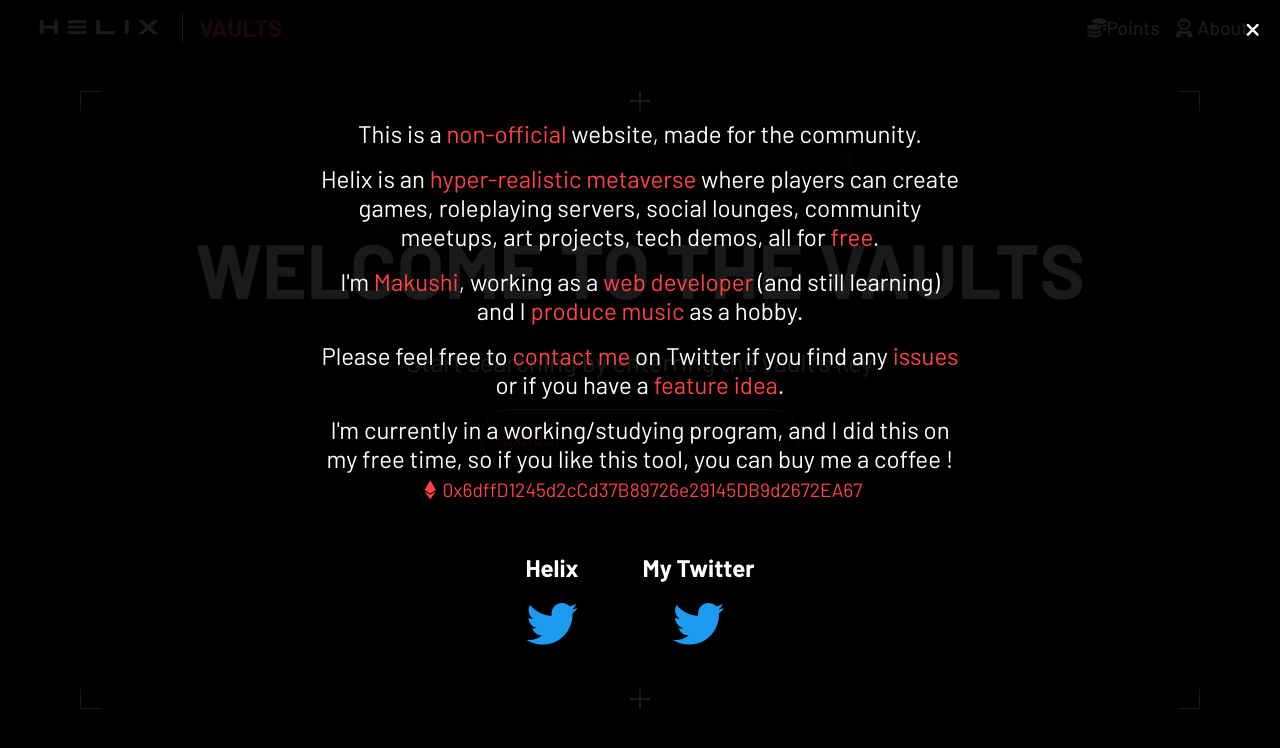
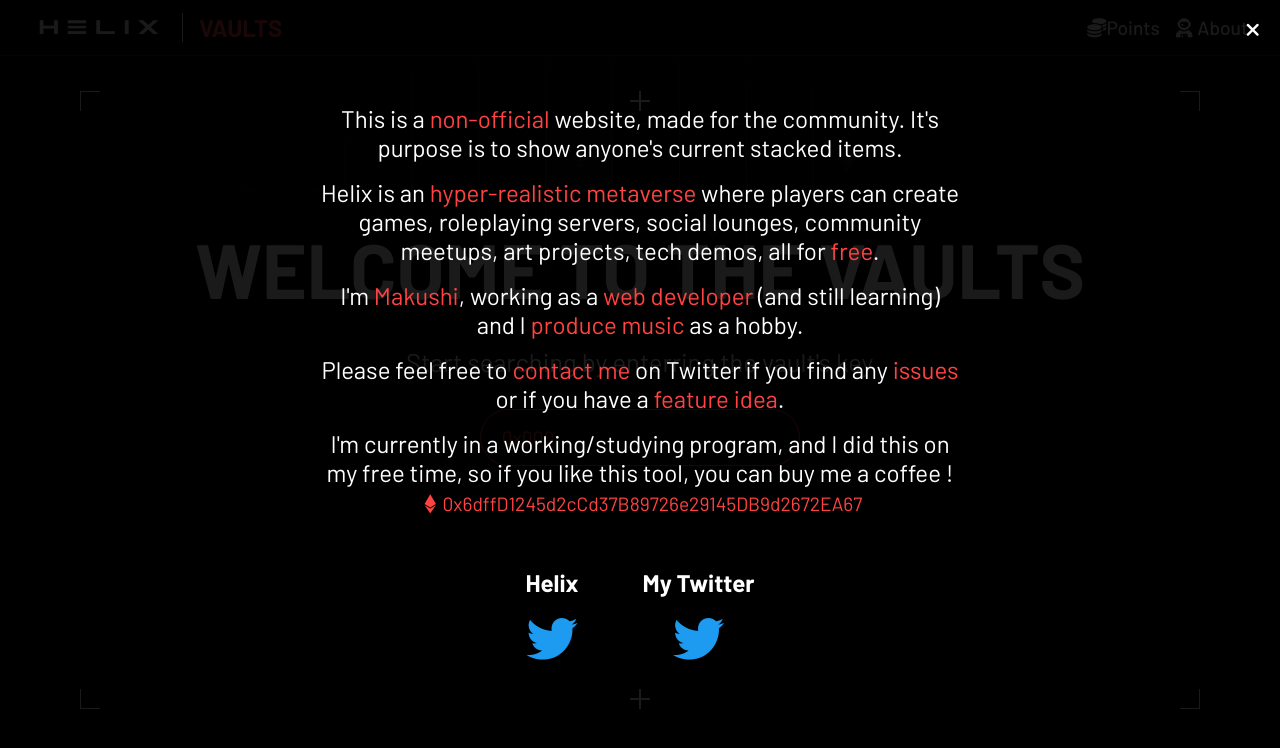
Before and after one commit to Wakushi/helix-vaults, a React (Vite) app: page / in a window 1280 px wide. Both pictures are taken after a click on the item "About". Shown: the top 748 px of the page. Built offline with nearby package versions, Linux system fonts and the light colour scheme.

Commit message:
Design fixes

```diff
--- a/index.html
+++ b/index.html
@@ -2,7 +2,7 @@
 <html lang="en">
 	<head>
 		<meta charset="UTF-8" />
-		<link rel="icon" type="image/svg+xml" href="/vite.svg" />
+		<link rel="icon" type="image/jpg+xml" href="/src/assets/images/logo/helix small logo.jpg" />
 		<meta name="viewport" content="width=device-width, initial-scale=1.0" />
 		<!-- Google Fonts -->
 		<link rel="preconnect" href="https://fonts.googleapis.com" />
--- a/src/App.scss
+++ b/src/App.scss
@@ -16,5 +16,5 @@
 .stacked-collectibles-list {
 	gap: 2rem;
 	flex-wrap: wrap;
-	padding: 2rem 0;
+	padding: 2rem 0 8rem;
 }
--- a/src/core/components/hero/Hero.scss
+++ b/src/core/components/hero/Hero.scss
@@ -41,7 +41,7 @@
 			border: 1px solid $secondary-color-light;
 			border-radius: 10rem;
 			width: 100%;
-			max-width: 460px;
+			max-width: 470px;
 			margin-bottom: 8rem;
 			transition: 1s;
 
--- a/src/shared/components/about-modal/AboutModal.tsx
+++ b/src/shared/components/about-modal/AboutModal.tsx
@@ -20,7 +20,7 @@
 			>
 				<p>
 					This is a <span className="brand--color">non-official</span>{" "}
-					website, made for the community.
+					website, made for the community. It's purpose is to show anyone's current stacked items.
 				</p>
 				<p>
 					Helix is an{" "}
```
Also changed, not shown: src/assets/images/logo/helix small logo.jpg (added).
